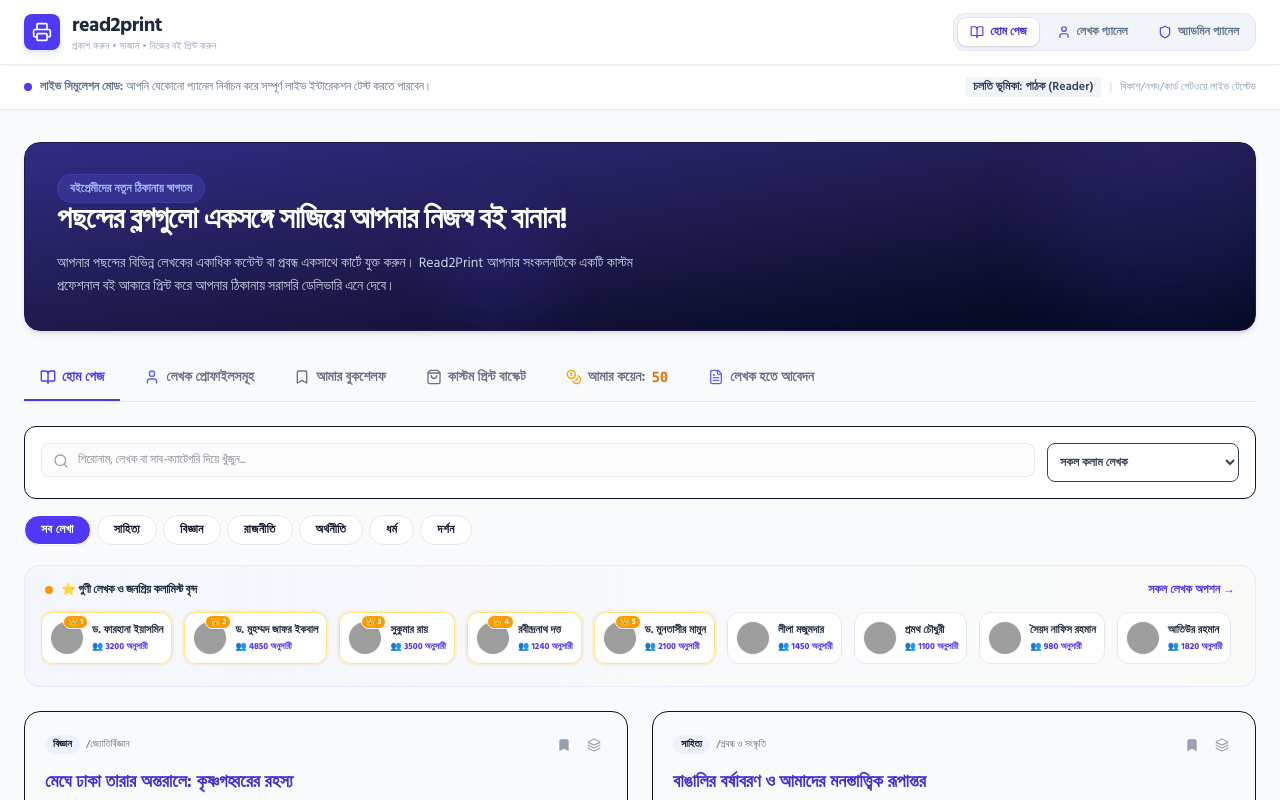
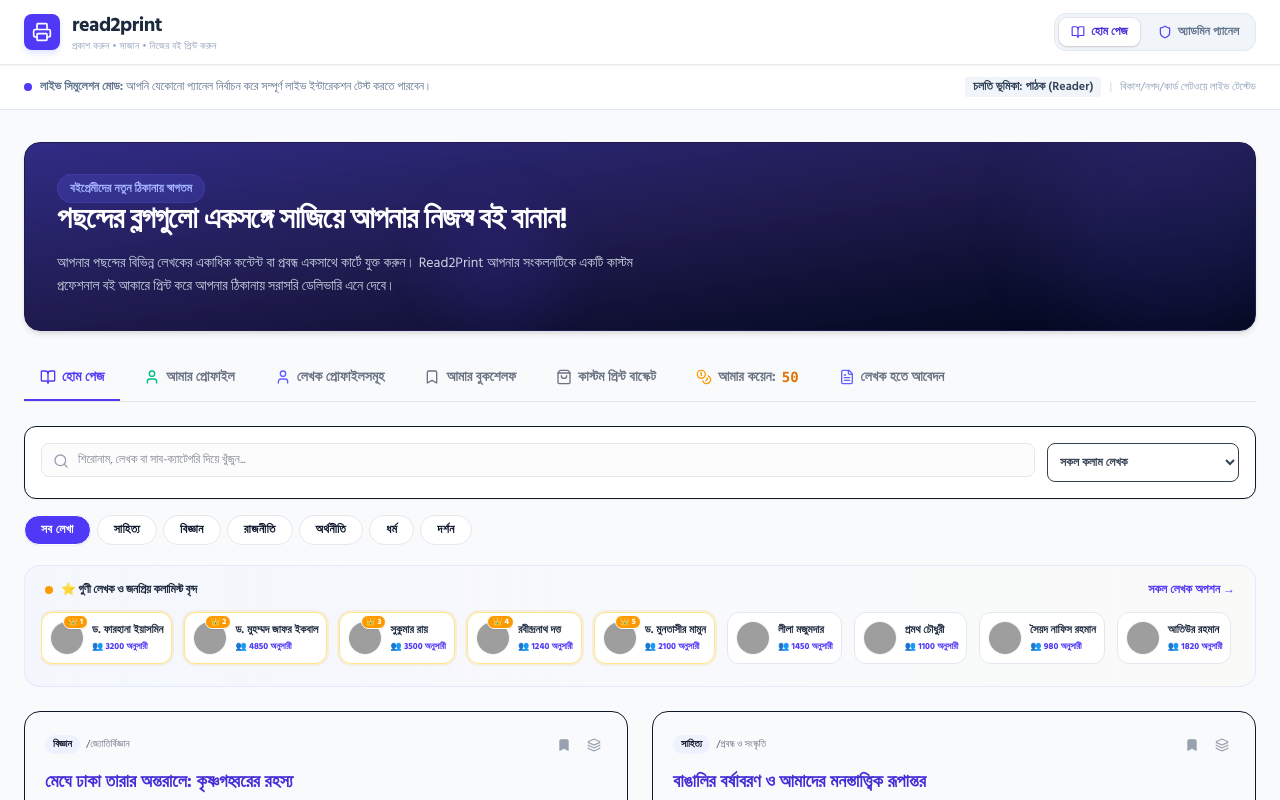
Before and after one commit to moh-ekram/read-to-print, a React (Vite) app: page / in a window 1280 px wide. Shown: the top 800 px of the page. Built offline with nearby package versions, Linux system fonts and the light colour scheme; grey boxes are pictures that could not be loaded.

Commit message:
refactor: remove separate writer panel tab
Consolidate writer functionality into the reader panel to streamline the user navigation and consolidate the platform interface.

```diff
--- a/src/App.tsx
+++ b/src/App.tsx
@@ -417,17 +417,6 @@
               হোম পেজ
             </button>
             <button
-              onClick={() => setUserRole('writer')}
-              className={`px-3 py-1.5 rounded-lg text-xs font-bold transition-all flex items-center gap-1.5 ${
-                userRole === 'writer'
-                  ? 'bg-white text-indigo-700 shadow-sm ring-1 ring-black/5'
-                  : 'text-slate-500 hover:text-slate-800'
-              }`}
-            >
-              <User className="w-3.5 h-3.5 text-indigo-600" />
-              লেখক প্যানেল
-            </button>
-            <button
               onClick={handleAdminTabClick}
               className={`px-3 py-1.5 rounded-lg text-xs font-bold transition-all flex items-center gap-1.5 ${
                 userRole === 'admin'
@@ -469,7 +458,7 @@
 
           <div className="flex flex-wrap gap-2 items-center">
             <span className="font-semibold text-slate-700 bg-slate-100 px-2 py-0.5 rounded-xs">
-              চলতি ভূমিকা: {userRole === 'reader' ? 'পাঠক (Reader)' : userRole === 'writer' ? 'লেখক (Writer)' : 'ম্যানেজমেন্ট (Admin)'}
+              চলতি ভূমিকা: {userRole === 'reader' ? 'পাঠক (Reader)' : 'ম্যানেজমেন্ট (Admin)'}
             </span>
             <span className="text-slate-300">|</span>
             <span className="text-[11px] text-slate-400">বিকাশ/নগদ/কার্ড গেটওয়ে লাইভ টেস্টেড</span>
@@ -506,13 +495,7 @@
                 onAwardCoinsToWriter={handleAwardCoinsToWriter}
                 onAddWriterApplication={handleAddWriterApplication}
                 writerApplications={writerApplications}
-              />
-            )}
-
-            {userRole === 'writer' && (
-              <WriterPanel
                 currentWriter={currentWriter}
-                articles={articles}
                 onUpdateWriter={handleUpdateWriter}
                 onAddArticle={handleAddArticle}
                 onDeleteArticle={handleDeleteArticle}
--- a/src/components/ReaderPanel.tsx
+++ b/src/components/ReaderPanel.tsx
@@ -6,6 +6,7 @@
   Layers, Settings, Sparkles, User, Printer, Eye, Share2, Info, Newspaper, Download, FileText, Coins, Clock
 } from 'lucide-react';
 import { motion, AnimatePresence } from 'motion/react';
+import WriterPanel from './WriterPanel';
 
 const NEWSPAPER_ARTICLES = [
   {
@@ -78,6 +79,11 @@
   onAwardCoinsToWriter: (writerId: string, amount: number) => void;
   onAddWriterApplication: (newApp: any) => void;
   writerApplications: any[];
+  currentWriter: Writer;
+  onUpdateWriter: (writer: Writer) => void;
+  onAddArticle: (article: Article) => void;
+  onDeleteArticle: (id: string) => void;
+  onUpdateArticle: (id: string, article: Partial<Article>) => void;
 }
 
 export default function ReaderPanel({
@@ -97,9 +103,14 @@
   setUnlockedArticles,
   onAwardCoinsToWriter,
   onAddWriterApplication,
-  writerApplications = []
+  writerApplications = [],
+  currentWriter,
+  onUpdateWriter,
+  onAddArticle,
+  onDeleteArticle,
+  onUpdateArticle
 }: ReaderPanelProps) {
-  const [activeTab, setActiveTab] = useState<'discover' | 'shelf' | 'print-cart' | 'coin-store' | 'author-profiles' | 'become-writer'>('discover');
+  const [activeTab, setActiveTab] = useState<'discover' | 'my-profile' | 'shelf' | 'print-cart' | 'coin-store' | 'author-profiles' | 'become-writer'>('discover');
   const [selectedAuthorForProfile, setSelectedAuthorForProfile] = useState<Writer | null>(null);
   const [viewingArticle, setViewingArticle] = useState<Article | null>(null);
   const [readingScrollProgress, setReadingScrollProgress] = useState(0);
@@ -356,6 +367,17 @@
         >
           <BookOpen className="w-4 h-4" />
           হোম পেজ
+        </button>
+        <button
+          onClick={() => { setActiveTab('my-profile'); }}
+          className={`px-4 py-3 text-xs md:text-sm font-bold border-b-2 transition-all flex items-center gap-1.5 ${
+            activeTab === 'my-profile'
+              ? 'border-indigo-600 text-indigo-600'
+              : 'border-transparent text-gray-500 hover:text-gray-800'
+          }`}
+        >
+          <User className="w-4 h-4 text-emerald-500" />
+          আমার প্রোফাইল
         </button>
         <button
           onClick={() => { setActiveTab('author-profiles'); setSelectedAuthorForProfile(null); }}
@@ -1645,6 +1667,28 @@
 
 
 
+        {/* TAB: My Profile / Writer Panel */}
+        {activeTab === 'my-profile' && (
+          <motion.div
+            key="my-profile"
+            initial={{ opacity: 0 }}
+            animate={{ opacity: 1 }}
+            exit={{ opacity: 0 }}
+            className="space-y-4"
+          >
+            <WriterPanel
+              currentWriter={currentWriter}
+              articles={articles}
+              onUpdateWriter={onUpdateWriter}
+              onAddArticle={onAddArticle}
+              onDeleteArticle={onDeleteArticle}
+              onUpdateArticle={onUpdateArticle}
+            />
+          </motion.div>
+        )}
+
+
+
         {/* TAB 5: Author Profiles */}
         {activeTab === 'author-profiles' && (
           <motion.div
```
